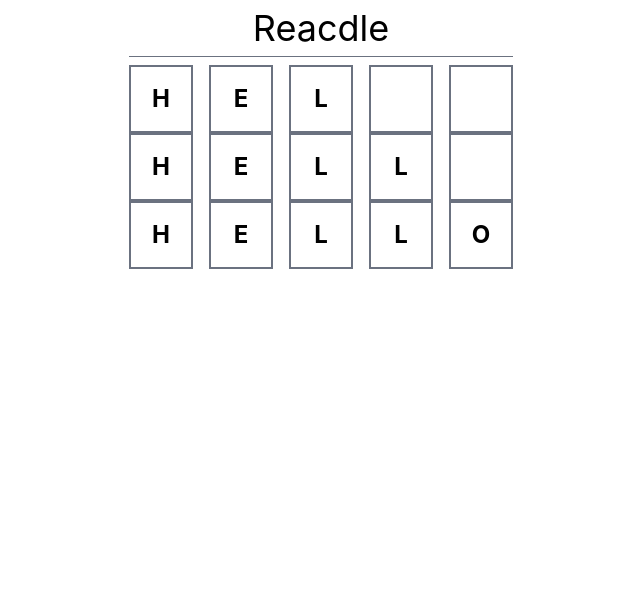
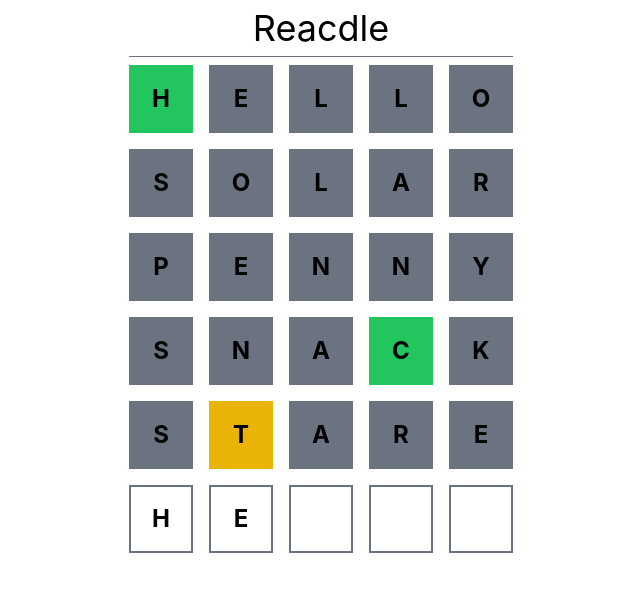
Before and after one commit to EetuPe/mentis, a React (Vite) app: page / in a window 1280 px wide. Shown: the top 592 px of the page, without its empty margins (319-959 px from the left). Built offline with nearby package versions, Linux system fonts and the light colour scheme.

Commit message:
Get WordRow rendering correct UI according to state

```diff
--- a/index.html
+++ b/index.html
@@ -4,7 +4,7 @@
     <meta charset="UTF-8" />
     <link rel="icon" type="image/svg+xml" href="/src/favicon.svg" />
     <meta name="viewport" content="width=device-width, initial-scale=1.0" />
-    <title>Vite App</title>
+    <title>Reacdle</title>
   </head>
   <body>
     <div id="root"></div>
--- a/src/App.tsx
+++ b/src/App.tsx
@@ -9,10 +9,13 @@
         <h1 className="text-4xl text-center">Reacdle</h1>
       </header>
 
-      <main>
-        <WordRow letters="hel"/>
-        <WordRow letters="hell"/>
+      <main className="grid grid-rows-6 gap-4">
         <WordRow letters="hello"/>
+        <WordRow letters="solar"/>
+        <WordRow letters="penny"/>
+        <WordRow letters="snack"/>
+        <WordRow letters="stare"/>
+        <WordRow letters="he"/>
       </main>
     </div>
   )
--- a/src/WordRow.tsx
+++ b/src/WordRow.tsx
@@ -1,3 +1,5 @@
+import { computeGuess, LetterState } from "./word-utils";
+
 const LETTER_LENGTH = 5
 
 interface WordRowProps {
@@ -8,20 +10,30 @@
     const lettersRemaining = LETTER_LENGTH - lettersProp.length
     const letters = lettersProp.split('').concat(Array(lettersRemaining).fill(''))
 
+    const guessStates = computeGuess(lettersProp)
     return (
-    <div className="grid grid-cols-5 gap-4">{letters.map(char => (
-        <CharacterBox key={char} value={char} />
+    <div className="grid grid-cols-5 gap-4">{letters.map((char, index) => (
+        <CharacterBox key={index} value={char} state={guessStates[index]}/>
     ))}</div>
   )
 }
 
 interface CharacterBoxProps {
     value: string;
+    state?: LetterState
 }
-function CharacterBox({ value }: CharacterBoxProps) {
+function CharacterBox({ value, state }: CharacterBoxProps) {
+    const stateStyles = state == null ? '' : characterStateStyles[state]
+
     return (
-        <div className="inline-block border-2 border-gray-500 p-4 uppercase font-bold text-2xl text-center">
+        <div className={`inline-block border-2 border-gray-500 p-4 uppercase font-bold text-2xl text-center ${stateStyles}`}>
             {value}
         </div>
     )
 }
+
+const characterStateStyles = {
+    [LetterState.Miss]: 'bg-gray-500 border-gray-500',
+    [LetterState.Present]: 'bg-yellow-500 border-yellow-500',
+    [LetterState.Match]: 'bg-green-500 border-green-500',
+}
--- a/src/word-utils.ts
+++ b/src/word-utils.ts
@@ -8,7 +8,7 @@
 
 export function computeGuess(
   guess: string,
-  answerString: string
+  answerString: string = word
 ): LetterState[] {
   const result: LetterState[] = [];
 
@@ -69,7 +69,7 @@
 
   return result;
 }
-
+const word = getRandomWord()
 export function getRandomWord(): string {
   return wordBank.valid[Math.floor(Math.random() * wordBank.valid.length)];
 }
@@ -77,3 +77,5 @@
 export function isValidWord(word: string): boolean {
   return wordBank.valid.concat(wordBank.invalid).includes(word);
 }
+
+console.log(word)
```
